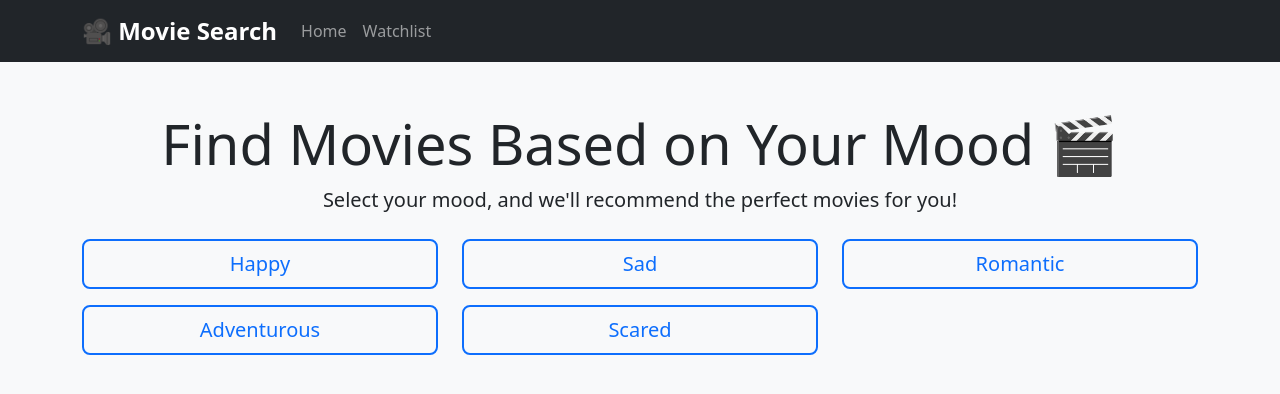
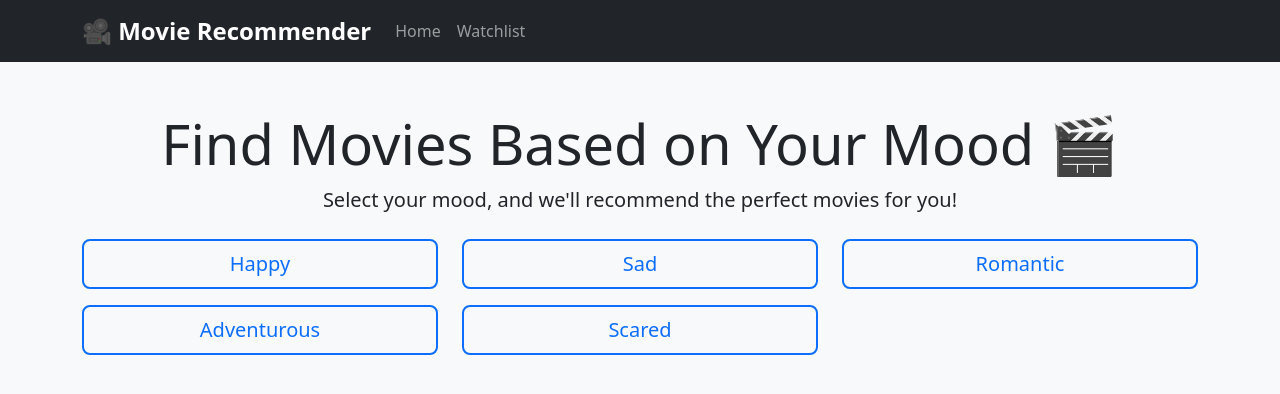
Before and after one commit to rose-kaks/Movie-Recommender, a React (Create React App) app: page / in a window 1280 px wide. Shown: the top 394 px of the page. Built offline with nearby package versions, Linux system fonts and the light colour scheme.

Commit message:
Update Navbar

```diff
--- a/src/App.js
+++ b/src/App.js
@@ -11,8 +11,9 @@
             <Routes>
                 <Route path="/" element={<Home />} />
                 <Route path="/watchlist" element={<Watchlist />} />
-                 <Route path="/login" element={<login />} />
-                    <Route path="/signup" element={<signup />} />
+                <Route path="/login" element={<login />} />
+                <Route path="/signup" element={<signup />} />
+                <Route path="*" element={<Home />} />
             </Routes>
         </Router>
     );
--- a/src/components/Navbar.js
+++ b/src/components/Navbar.js
@@ -5,7 +5,7 @@
     return (
         <nav className="navbar navbar-expand-lg navbar-dark bg-dark">
             <div className="container">
-                <Link className="navbar-brand" to="/">🎥 Movie Search</Link>
+                <Link className="navbar-brand" to="/">🎥 Movie Recommender</Link>
                 <button
                     className="navbar-toggler"
                     type="button"
```
